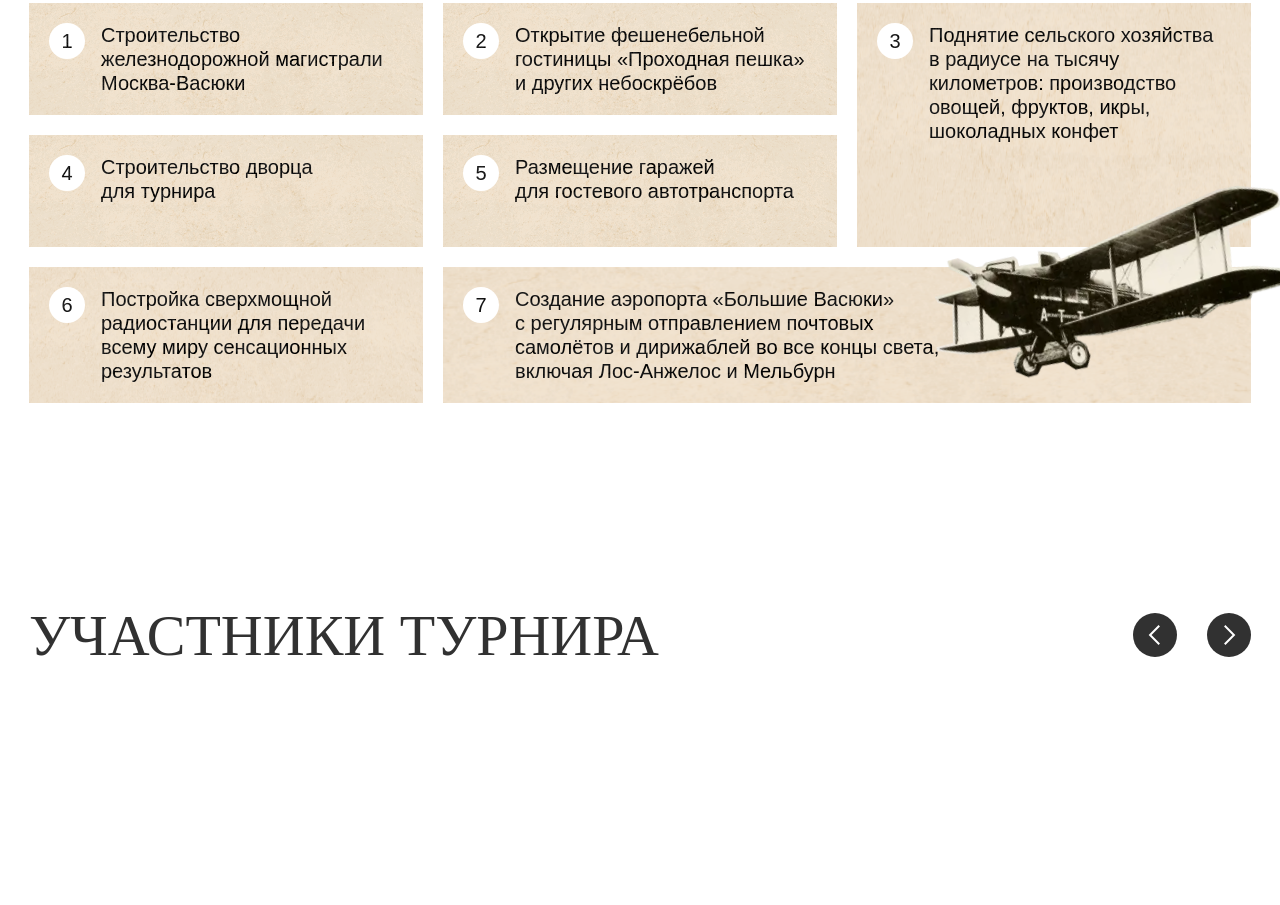
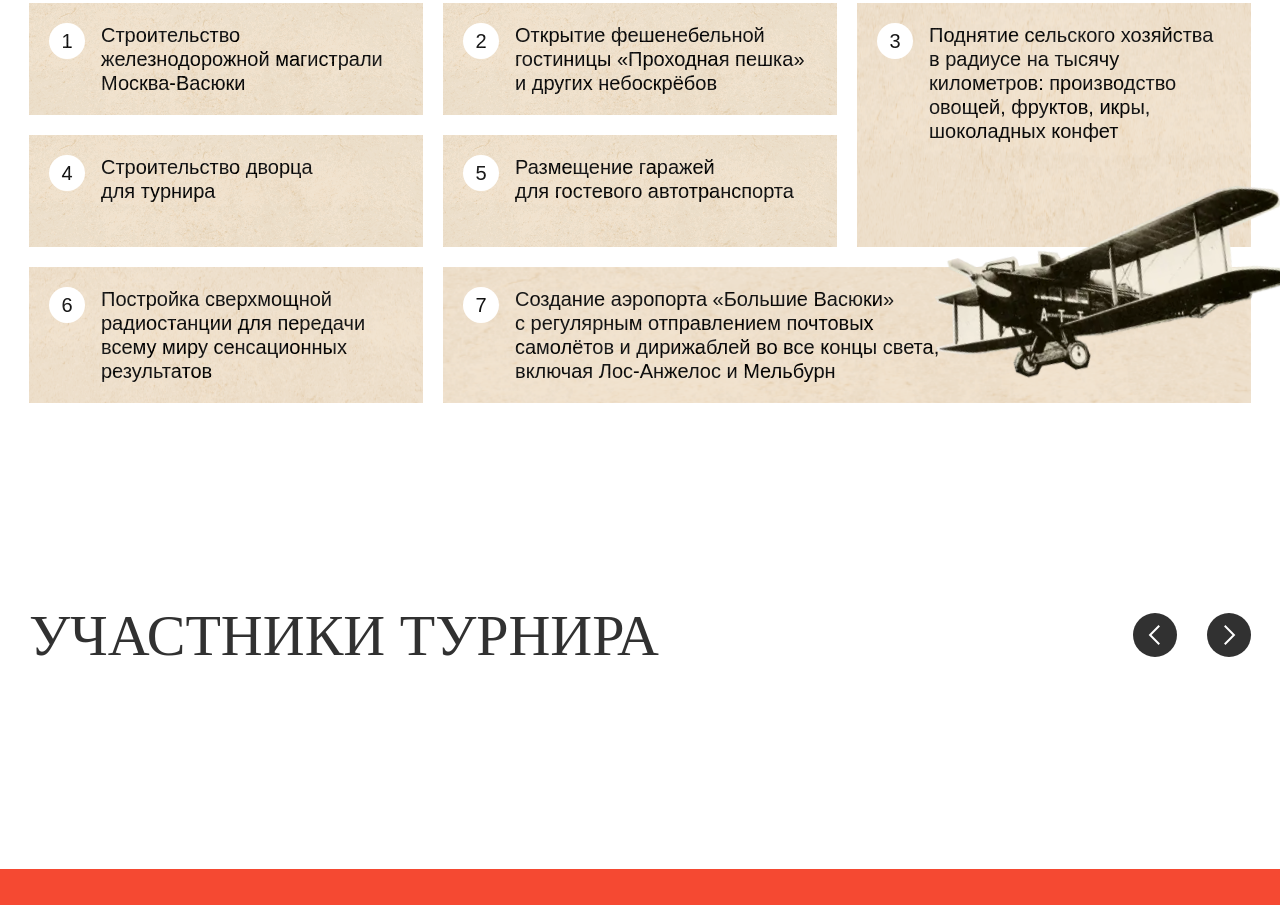
Before and after one commit to hellsgor/Yandex-test-task, a website built with Vite: page index.html in a window 1280 px wide. Shown: the part 1759-2664 px from the top of the page. Before the commit the page ends 2628 px from the top, so only its background shows below. Built offline with nearby package versions, Linux system fonts and the light colour scheme; files whose address does not match are found by name.

Commit message:
feat(index): добавлена вторая бегущая строка на страницу

```diff
--- a/index.html
+++ b/index.html
@@ -21,6 +21,7 @@
   {{> tournament}}
   {{> stages}}
   {{> members}}
+  {{> ticker this.tickerSlides}}
 </main>
 {{> elements/icons}}
 </body>
```
